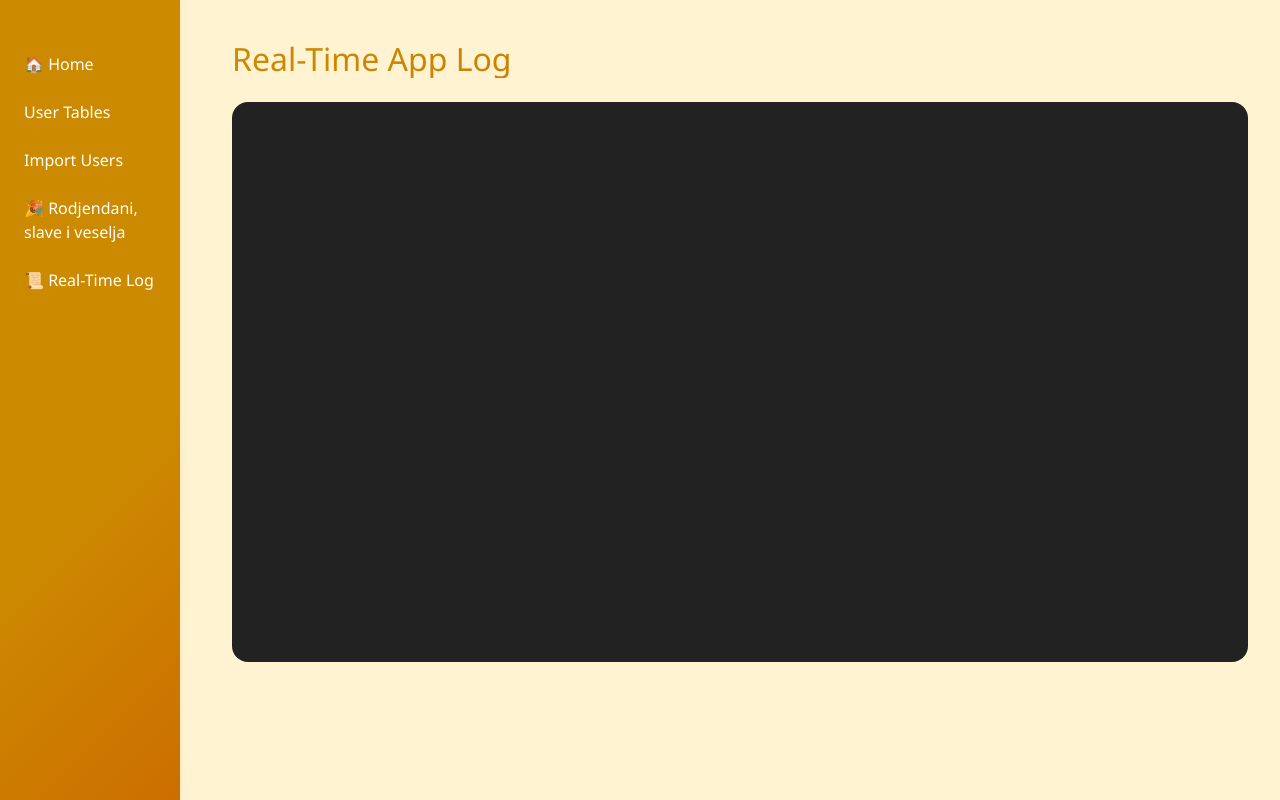
After one commit to s-janjic-220187/test-app-import, a Flask app: page /log in a window 1280 px wide. The commit adds this page. Run offline with Flask 3, Linux system fonts and the light colour scheme; data that the repository does not hold is empty.

Commit message:
Enable real-time log streaming: use gevent Gunicorn worker and add gevent to requirements.

```diff
--- a/project/app.py
+++ b/project/app.py
@@ -5,6 +5,7 @@ import io
 import subprocess
 import os
 import re
+import logging
 
 def get_env(*names, default=None):
     for name in names:
@@ -349,5 +350,29 @@ def migrate_imported_users():
     conn.close()
     return redirect(url_for('show_users', table='user'))
 
+@app.route('/log')
+def log_page():
+    return render_template('log.html')
+
+@app.route('/stream_log')
+def stream_log():
+    def generate():
+        import time
+        logfile = 'app.log'
+        try:
+            with open(logfile, 'r') as f:
+                f.seek(0, 2)  # Go to end of file
+                while True:
+                    line = f.readline()
+                    if line:
+                        yield f'data: {line}\n\n'
+                    else:
+                        time.sleep(1)
+        except Exception as e:
+            yield f'data: Log file not found or error: {e}\n\n'
+    return app.response_class(generate(), mimetype='text/event-stream')
+
+logging.basicConfig(filename='app.log', level=logging.INFO, format='[%(asctime)s] %(levelname)s in %(module)s: %(message)s')
+
 if __name__ == '__main__':
     app.run(debug=True)
--- a/project/requirements.txt
+++ b/project/requirements.txt
@@ -1,3 +1,4 @@
 Flask
 gunicorn
 mysql-connector-python
+gevent
--- a/project/templates/events.html
+++ b/project/templates/events.html
@@ -41,6 +41,7 @@
     <a href="/users">User Tables</a>
     <a href="/import">Import Users</a>
     <a href="/events" class="active">🎉 Rodjendani, slave i veselja</a>
+    <a href="/log">📜 Real-Time Log</a>
 </div>
 <div class="main-content">
     <div class="container-fluid">
--- a/project/templates/import.html
+++ b/project/templates/import.html
@@ -36,6 +36,10 @@
     <div class="back-link position-fixed top-0 start-0 p-3">
         <a href="javascript:history.back()" class="btn btn-outline-secondary btn-back">&larr; Back</a>
     </div>
+    <div class="sidebar position-fixed top-0 end-0 p-3" style="width: 250px;">
+        <a href="/log" class="btn btn-light w-100 mb-2">📜 Real-Time Log</a>
+        <!-- ...existing sidebar links... -->
+    </div>
     <script>
     document.getElementById('import-btn').addEventListener('click', function() {
         document.getElementById('import-file').click();
--- /dev/null
+++ b/project/templates/log.html
@@ -0,0 +1,37 @@
+<!DOCTYPE html>
+<html lang="en">
+<head>
+    <meta charset="UTF-8">
+    <meta name="viewport" content="width=device-width, initial-scale=1">
+    <title>Real-Time App Log</title>
+    <link href="https://cdn.jsdelivr.net/npm/bootstrap@5.3.0/dist/css/bootstrap.min.css" rel="stylesheet">
+    <link rel="stylesheet" href="{{ url_for('static', filename='style.css') }}">
+    <link rel="icon" type="image/x-icon" href="{{ url_for('static', filename='favicon.ico') }}">
+    <style>
+        #log-box { background: #222; color: #ffe066; font-family: monospace; font-size: 1rem; padding: 1rem; border-radius: 1rem; height: 70vh; overflow-y: auto; }
+    </style>
+</head>
+<body>
+<div class="sidebar">
+    <a href="/">🏠 Home</a>
+    <a href="/users">User Tables</a>
+    <a href="/import">Import Users</a>
+    <a href="/events">🎉 Rodjendani, slave i veselja</a>
+    <a href="/log" class="active">📜 Real-Time Log</a>
+</div>
+<div class="main-content">
+    <div class="container-fluid">
+        <h2 class="mb-4 gradient-text">Real-Time App Log</h2>
+        <div id="log-box"></div>
+    </div>
+</div>
+<script>
+const logBox = document.getElementById('log-box');
+const evtSource = new EventSource('/stream_log');
+evtSource.onmessage = function(e) {
+    logBox.textContent += e.data + '\n';
+    logBox.scrollTop = logBox.scrollHeight;
+};
+</script>
+</body>
+</html>
--- a/project/templates/users.html
+++ b/project/templates/users.html
@@ -13,6 +13,7 @@
     <a href="/">🏠 Home</a>
     <a href="/import">⬆️ Import Users</a>
     <a href="/events">🎉 Rodjendani, slave i veselja</a>
+    <a href="/log">📜 Real-Time Log</a>
     <select id="table-select">
         <option value="user" {% if table == 'user' %}selected{% endif %}>User Table</option>
         <option value="test_user" {% if table == 'test_user' %}selected{% endif %}>User import draft</option>
```
Also changed, not shown: project/templates/landing.html (+7 -0 lines), 2 other files.
